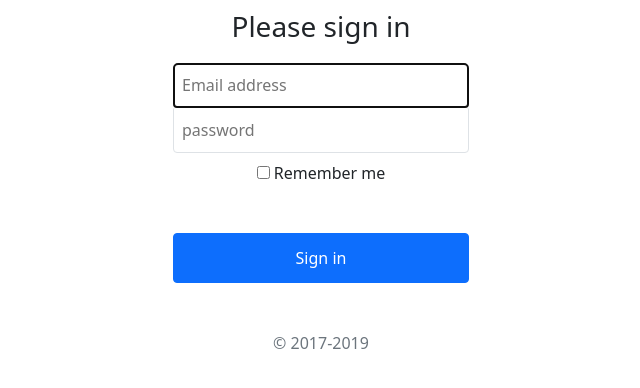
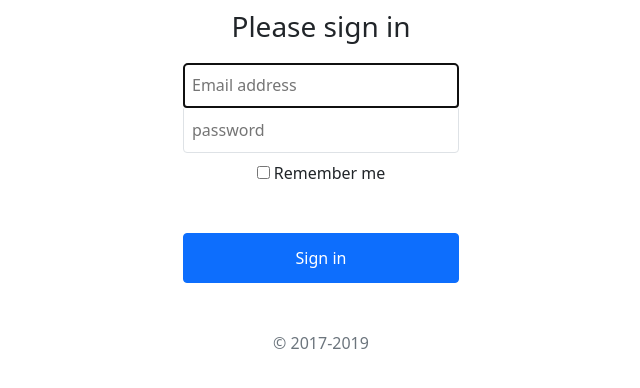
Before and after one commit to Nileshunique/MyProject, a plain HTML site: page Assignment/LoginBS/index.html in a window 1280 px wide. Shown: the part 104-492 px from the top of the page, without its empty margins (319-959 px from the left). Drawn offline with nearby package versions, Linux system fonts and the light colour scheme.

Commit message:
LoginBS Assignment is updated

```diff
--- a/Assignment/LoginBS/index.html
+++ b/Assignment/LoginBS/index.html
@@ -8,7 +8,7 @@
 
 <body>
 
-    <div class="container w-25 mt-5">
+    <div class="container mt-5" style="width:300px">
         <img src="https://getbootstrap.com/docs/4.3/assets/brand/bootstrap-solid.svg" class="d-block m-auto my-2"
             alt="Logo" width="70px">
         <p class="d-block fs-3 text-center">Please sign in</p>
```
